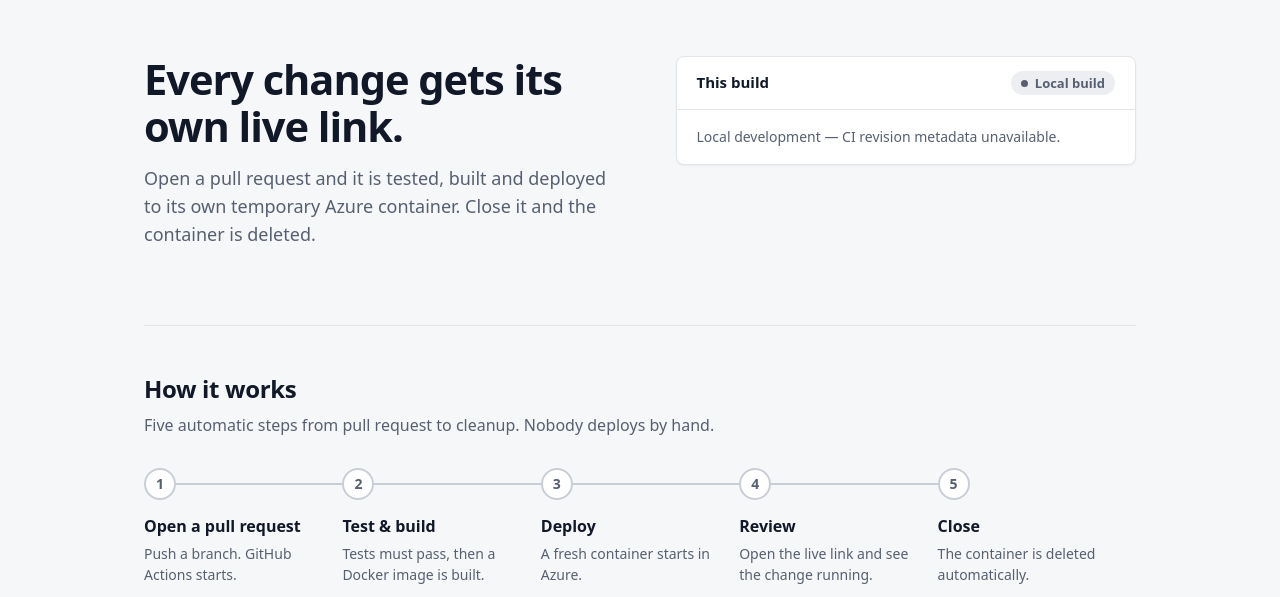
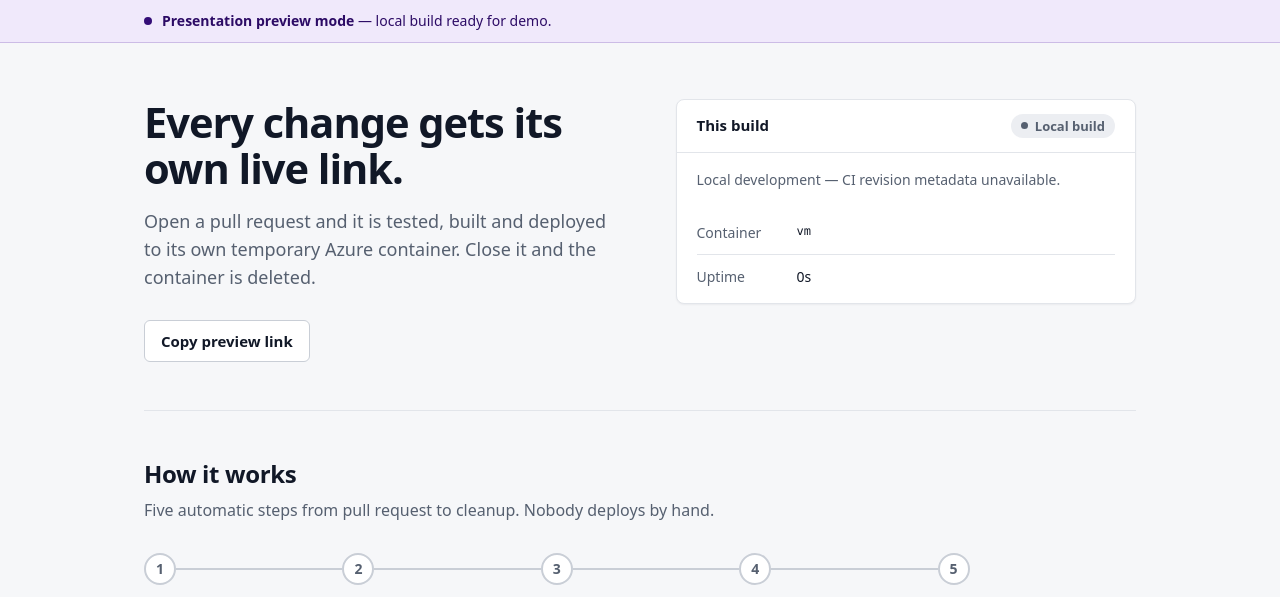
Before and after one commit to prabalpratapsinghmer/CDD-project, a Flask app: page / in a window 1280 px wide. Shown: the part 65-662 px from the top of the page. Run offline with Flask 3, Linux system fonts and the light colour scheme.

Commit message:
feat(ui): add presentation preview banner, copy link button, and runtime facts

```diff
--- a/templates/dashboard.html
+++ b/templates/dashboard.html
@@ -31,13 +31,16 @@ a:focus-visible{outline:2px solid var(--accent);outline-offset:2px}
 .logo{background:var(--accent);color:#fff;font-size:12px;font-weight:700;letter-spacing:.02em;border-radius:6px;padding:5px 7px}
 .chip{font-size:13px;font-weight:600;border-radius:999px;padding:3px 12px;background:var(--soft);color:var(--ink);border:1px solid var(--soft-line);white-space:nowrap}
 .chip.local{background:#eceef2;color:var(--muted);border-color:var(--line)}
+.notice{background:var(--soft);border-bottom:1px solid var(--soft-line);color:var(--ink);font-size:14px}
+.notice .wrap{display:flex;align-items:center;gap:10px;padding-top:10px;padding-bottom:10px}
+.notice-dot{width:8px;height:8px;border-radius:50%;background:var(--accent);flex:0 0 auto}
 
 /* hero */
 .hero{display:grid;grid-template-columns:1.05fr 1fr;gap:48px;align-items:start;padding:56px 0 48px}
 h1{font-size:2.6rem;line-height:1.12;letter-spacing:-.025em;margin:0 0 16px}
 .lead{font-size:1.125rem;color:var(--muted);margin:0 0 28px;max-width:34em}
 .cta{display:flex;flex-wrap:wrap;gap:10px}
-.btn{display:inline-block;padding:10px 16px;border-radius:6px;border:1px solid var(--line-strong);background:var(--surface);color:var(--text);font-weight:600;font-size:15px;text-decoration:none}
+.btn{display:inline-block;padding:10px 16px;border-radius:6px;border:1px solid var(--line-strong);background:var(--surface);color:var(--text);font-family:inherit;font-weight:600;font-size:15px;text-decoration:none;cursor:pointer}
 .btn:hover{background:#eef0f3}
 .btn.primary{background:var(--accent);border-color:var(--accent);color:#fff}
 .btn.primary:hover{background:var(--ink)}
@@ -123,17 +126,23 @@ footer .foot{border-top:1px solid var(--line);padding:24px 0 40px;display:flex;f
   </div>
 </header>
 
+<div class="notice" role="status">
+  <div class="wrap">
+    <span class="notice-dot" aria-hidden="true"></span>
+    <span>{% if from_ci %}<strong>Live presentation preview</strong> — isolated container deployed automatically for PR #{{ info.pr_number }}.{% else %}<strong>Presentation preview mode</strong> — local build ready for demo.{% endif %}</span>
+  </div>
+</div>
+
 <main class="wrap">
   <div class="hero">
     <div>
       <h1>Every change gets its own live link.</h1>
       <p class="lead">Open a pull request and it is tested, built and deployed to its own temporary Azure container. Close it and the container is deleted.</p>
-      {% if from_ci and (info.repo_url or info.run_url) %}
       <div class="cta">
-        {% if info.repo_url %}<a class="btn primary" href="{{ info.repo_url }}/pull/{{ info.pr_number }}">View the pull request</a>{% endif %}
-        {% if info.run_url %}<a class="btn" href="{{ info.run_url }}">See the CI run</a>{% endif %}
+        {% if from_ci and info.repo_url %}<a class="btn primary" href="{{ info.repo_url }}/pull/{{ info.pr_number }}">View the pull request</a>{% endif %}
+        {% if from_ci and info.run_url %}<a class="btn" href="{{ info.run_url }}">See the CI run</a>{% endif %}
+        <button type="button" class="btn" id="copy-link">Copy preview link</button>
       </div>
-      {% endif %}
     </div>
 
     <aside class="card" aria-labelledby="deployment">
@@ -142,13 +151,15 @@ footer .foot{border-top:1px solid var(--line);padding:24px 0 40px;display:flex;f
         {% if from_ci %}<span class="badge">Running</span>{% else %}<span class="badge local">Local build</span>{% endif %}
       </div>
       {% if not from_ci %}<p class="card-note">Local development — CI revision metadata unavailable.</p>{% endif %}
-      {% if info.pr_number or info.commit_sha or info.branch or info.build_time or info.image_tag %}
+      {% if info.pr_number or info.commit_sha or info.branch or info.build_time or info.image_tag or info.hostname %}
       <dl class="facts">
         {% if info.pr_number %}<div class="fact"><dt>Pull request</dt><dd>{% if info.repo_url %}<a href="{{ info.repo_url }}/pull/{{ info.pr_number }}">#{{ info.pr_number }}</a>{% else %}#{{ info.pr_number }}{% endif %}</dd></div>{% endif %}
         {% if info.branch %}<div class="fact"><dt>Branch</dt><dd>{{ info.branch }}</dd></div>{% endif %}
         {% if info.commit_sha %}<div class="fact"><dt>Commit</dt><dd class="mono">{% if info.repo_url %}<a href="{{ info.repo_url }}/commit/{{ info.commit_sha }}">{{ info.commit_sha }}</a>{% else %}{{ info.commit_sha }}{% endif %}</dd></div>{% endif %}
         {% if info.build_time %}<div class="fact"><dt>Built by CI</dt><dd>{{ info.build_time }}</dd></div>{% endif %}
         {% if info.image_tag %}<div class="fact"><dt>Image</dt><dd class="mono">{{ info.image_tag }}</dd></div>{% endif %}
+        {% if info.hostname %}<div class="fact"><dt>Container</dt><dd class="mono">{{ info.hostname }}</dd></div>{% endif %}
+        <div class="fact"><dt>Uptime</dt><dd>{{ info.uptime_seconds }}s</dd></div>
       </dl>
       {% endif %}
     </aside>
@@ -186,5 +197,33 @@ footer .foot{border-top:1px solid var(--line);padding:24px 0 40px;display:flex;f
     <a href="{{ url_for('api_info') }}">/api/info (JSON)</a>
   </div>
 </footer>
+<script>
+(function(){
+  var btn = document.getElementById('copy-link');
+  if (!btn) return;
+  btn.addEventListener('click', function(){
+    var url = window.location.href;
+    function done(){
+      btn.textContent = 'Link copied';
+      setTimeout(function(){ btn.textContent = 'Copy preview link'; }, 2000);
+    }
+    if (navigator.clipboard && navigator.clipboard.writeText) {
+      navigator.clipboard.writeText(url).then(done).catch(fallback);
+    } else {
+      fallback();
+    }
+    function fallback(){
+      var t = document.createElement('textarea');
+      t.value = url;
+      t.setAttribute('readonly', '');
+      t.style.position = 'fixed';
+      t.style.opacity = '0';
+      document.body.appendChild(t);
+      t.select();
+      try { document.execCommand('copy'); done(); } finally { document.body.removeChild(t); }
+    }
+  });
+})();
+</script>
 </body>
 </html>
```
Also changed, not shown: tests/test_app.py (+14 -0 lines).
